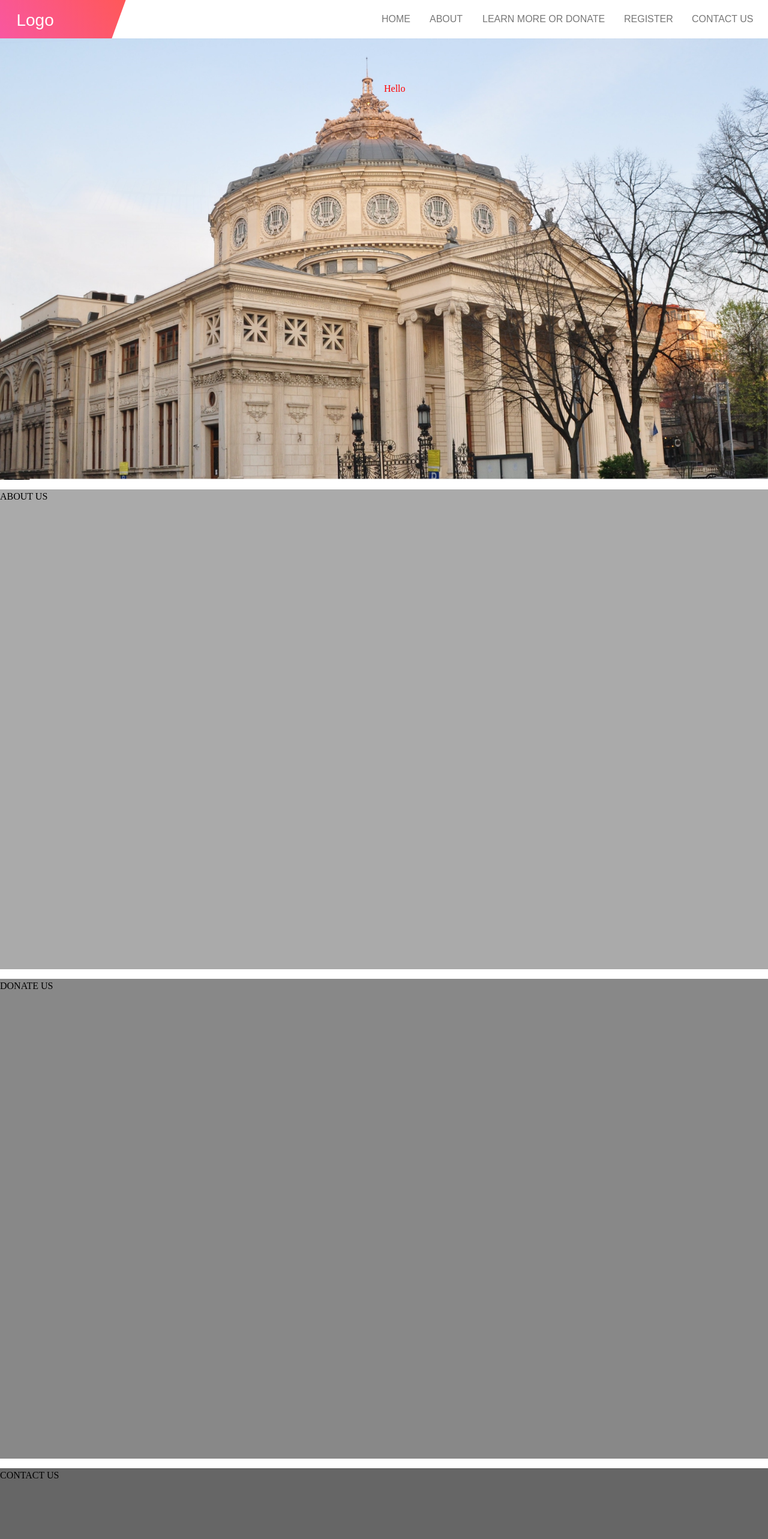
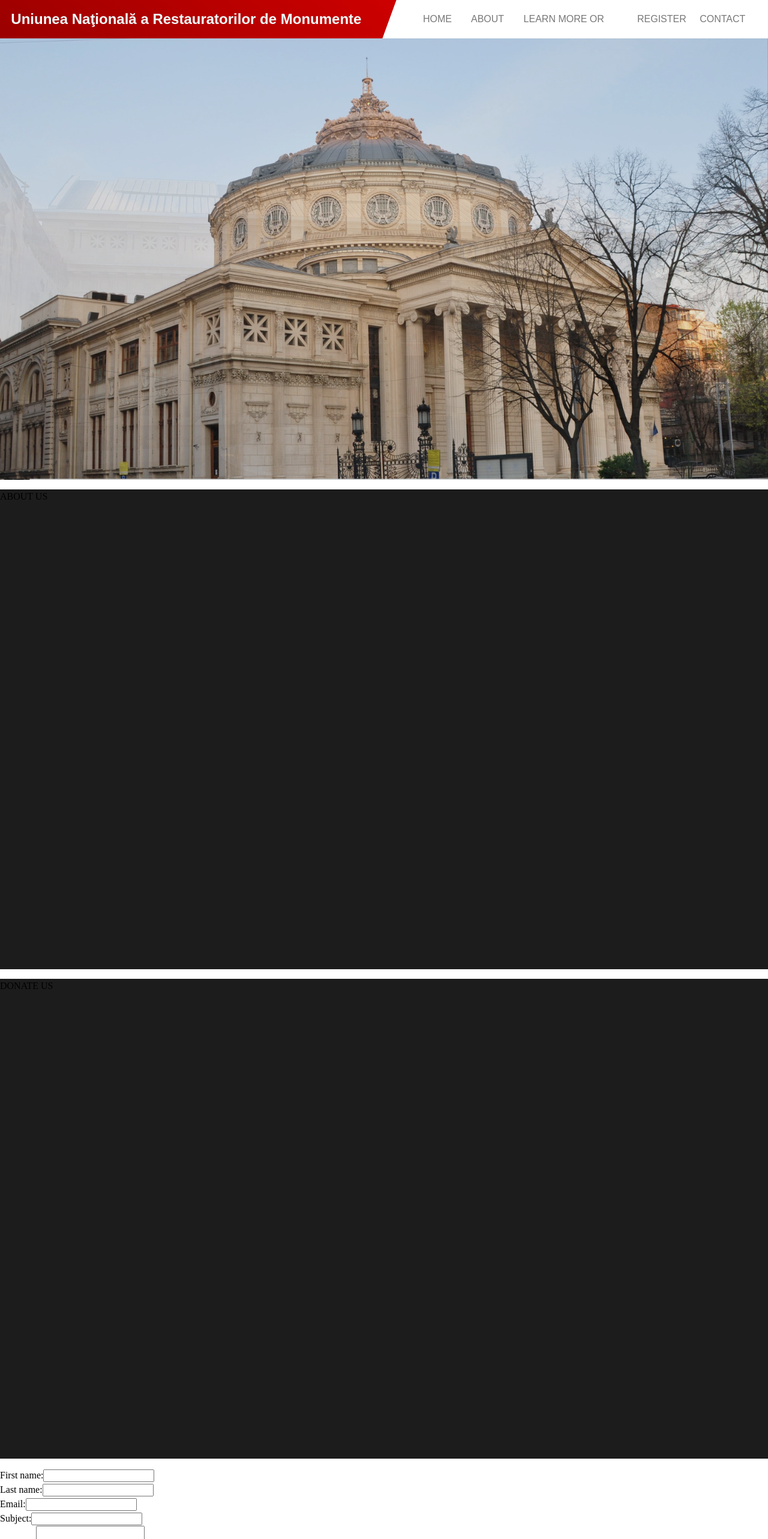
Before and after one commit to stefan-iordache/react-for-a-cause-unrmi, a React (Create React App) app in the folder app/: page / in a window 1280 px wide. Shown: the top 2566 px of the page at 60% size. Built offline with nearby package versions, Linux system fonts and the light colour scheme.

Commit message:
almost finished modal

```diff
--- a/app/public/index.html
+++ b/app/public/index.html
@@ -10,6 +10,9 @@
       content="Web site created using create-react-app"
     />
     <link rel="apple-touch-icon" href="%PUBLIC_URL%/logo192.png" />
+    <style>
+      @import url('https://fonts.googleapis.com/css2?family=Oswald&family=Poppins:wght@100&display=swap');
+    </style>
     <!--
       manifest.json provides metadata used when your web app is installed on a
       user's mobile device or desktop. See https://developers.google.com/web/fundamentals/web-app-manifest/
--- a/app/src/App.css
+++ b/app/src/App.css
@@ -12,14 +12,6 @@ img {
 
 img.active {
     animation: fadein 500ms forwards;
-}
-
-.text-on-image {
-    position: absolute;
-    color: red;
-    right: 50%;
-    left: 50%;
-    top:15%
 }
 
 @keyframes fadein {
@@ -63,27 +55,27 @@ button {
   #home {
     height: 100vh;
 
-    background-color: #ddd;
+    background-color: #1c1c1c;
   }
 
   #about {
     height: 100vh;
-    background-color: #aaa;
+    background-color: #1c1c1c;
   }
 
   #donate {
     height: 100vh;
-    background-color: #888;
+    background-color: #1c1c1c;
   }
 
   #contact {
     height: 100vh;
-    background-color: #666;
+    background-color: azure;
   }
 
   #footer {
     height: 100vh;
-    background-color: #444;
+    background-color: #1c1c1c;
   }
 
   /*-------------Helpers-------------*/
@@ -114,6 +106,7 @@ button {
     font-family: "Saira Semi Condensed", sans-serif;
     height: 4em;
     overflow: hidden;
+    user-select: none;
   }
   #nav.nav-visible {
     height: 100%;
@@ -133,9 +126,9 @@ button {
   }
 
   span.gradient {
-    background: #f857a8;
-    background: -webkit-linear-gradient(45deg, #f857a8, #ff5858);
-    background: linear-gradient(45deg, #f857a8, #ff5858);
+    background: #990000;
+    background: -webkit-linear-gradient(33deg, #990000, #cd0000);
+    background: linear-gradient(33deg, #990000, #cd0000);
     padding: 0 1em;
     position: relative;
     right: 1em;
@@ -168,7 +161,7 @@ button {
 
   a:link, a:visited, a:active {
     text-decoration: none;
-    color: #f857a8;
+    color: #990000;
   }
 
   a:hover {
@@ -182,7 +175,7 @@ button {
   }
 
   .btn-nav {
-    color: #f857a8;
+    color: #990000;
     padding-left: 2em;
     padding-right: 2em;
   }
@@ -215,9 +208,9 @@ button {
     }
 
     .nav a:link.active, a:visited.active, a:active.active {
-      background: #f857a8;
-      background: -webkit-linear-gradient(45deg, #f857a8, #ff5858);
-      background: linear-gradient(45deg, #f857a8, #ff5858);
+      background: #990000;
+      background: -webkit-linear-gradient(45deg, #990000, #cd0000);
+      background: linear-gradient(45deg, #990000, #cd0000);
       color: #fff;
     }
 
@@ -241,11 +234,55 @@ button {
       background: linear-gradient(45deg, #fff, #ddd);
     }
   }
-  @keyframes logo-hover {
-    20% {
-      padding-right: 0em;
-    }
-    100% {
-      padding-right: 5em;
-    }
-  }
+
+
+.title {
+  margin-top: 0px;
+  margin-left: 30px;
+  color: azure;
+}
+
+/* Popup */
+body.active-modal {
+  overflow-y: hidden;
+}
+
+.btn-modal {
+  padding: 10px 20px;
+  display: block;
+  margin: 100px auto 0;
+  font-size: 18px;
+}
+
+.modal {
+  width: 100vw;
+  height: 100vh;
+  left: 0;
+  top: 0;
+  position: fixed;
+  background-color: #cd0000;
+  z-index: 0;
+}
+
+.overlay {
+  background: rgba(49,49,49,0.8);
+}
+.modal-content {
+  position: absolute;
+  top: 40%;
+  left: 50%;
+  transform: translate(-50%, -50%);
+  line-height: 1.4;
+  background: #f1f1f1;
+  padding: 14px 28px;
+  border-radius: 3px;
+  max-width: 600px;
+  min-width: 300px;
+}
+
+.close-modal {
+  position: absolute;
+  top: 10px;
+  right: 10px;
+  padding: 5px 7px;
+}
--- a/app/src/components/AboutUs.js
+++ b/app/src/components/AboutUs.js
@@ -4,7 +4,6 @@ export default function AboutUs() {
     return (
         <>
             <p id='about'>ABOUT US</p>
-
         </>
     )
 }
--- a/app/src/components/Contact.js
+++ b/app/src/components/Contact.js
@@ -1,9 +1,69 @@
-import React from 'react'
+import React, { useState } from 'react'
 
 export default function Contact() {
+    const [modal, setModal] = useState(false)
+
+    const toggleModal = () => {
+        setModal(!modal)
+    }
+
+    let form = {
+        firstName: "",
+        lastName: "",
+        email: "",
+        subject: "",
+        message: ""
+    }
+    let handleSubmit = (event) => {
+        event.preventDefault()
+        form.firstName = event.target[0].value
+        form.lastName = event.target[1].value
+        form.email = event.target[2].value
+        form.subject = event.target[3].value
+        form.message = event.target[4].value
+        console.log(form);
+    }
+
     return (
         <>
-            <p id='contact'>CONTACT US</p>
+            <form onSubmit={handleSubmit}>
+                <label>
+                    First name:
+                    <input type="text" name="name" />
+                </label>
+                <br/>
+                <label>
+                    Last name:
+                    <input type="text" name="email" />
+                </label>
+                <br/>
+                <label>
+                    Email:
+                    <input type="email" name="email" />
+                </label>
+                <br/>
+                <label>
+                    Subject:
+                    <input type="text" name="name" />
+                </label>
+                <br/>
+                <label>
+                    Message:
+                    <textarea type="text" name="name" />
+                </label>
+                <br/>
+                <button type="submit" onClick={toggleModal} className="btn-modal">Submit</button>
+            </form>
+            {modal && (
+                <div className='modal'>
+                    <div onClick={toggleModal} className=''></div>
+                <div className='overlay'></div>
+                <h2>Hello World!</h2>
+                <p>abcabcabcabcabcabcabcabcabcabcabcabcabcabcabcabcabcabcabcabcabcabcabcabc</p>
+                <button className='close-modal' onClick={toggleModal}>Inchide</button>
+            </div>
+            )}
+
         </>
     )
 }
--- a/app/src/components/LandingPage.js
+++ b/app/src/components/LandingPage.js
@@ -35,16 +35,11 @@ function LandingPage() {
     return (
         <>
             <div id='home' className='slider'>
-                <div>
-                    {
-                        images.map((img, idx) => (
-                            <img key={idx} src={img.src} className={img.className} alt={img.alt} />
-                        ))
-                    }
-                </div>
-                <div className='text-on-image'>
-                    <p>Hello</p>
-                </div>
+                {
+                    images.map((img, idx) => (
+                        <img key={idx} src={img.src} className={img.className} alt={img.alt} />
+                    ))
+                }
             </div>
         </>
     )
--- a/app/src/components/NavBar.js
+++ b/app/src/components/NavBar.js
@@ -7,8 +7,8 @@ export default function NavBar() {
             <nav id='nav'>
                 <div className='nav left'>
                     <span className='gradient skew'>
-                        <h1 className='logo un-skew'>
-                            <Link to='home' spy={true} smooth={true} offset={0} duration={500}>Logo</Link>
+                        <h1 className='title un-skew'>
+                            Uniunea Naţională a Restauratorilor de Monumente Istorice
                         </h1>
                     </span>
                     <button id='menu' className='btn-nav'>
```
